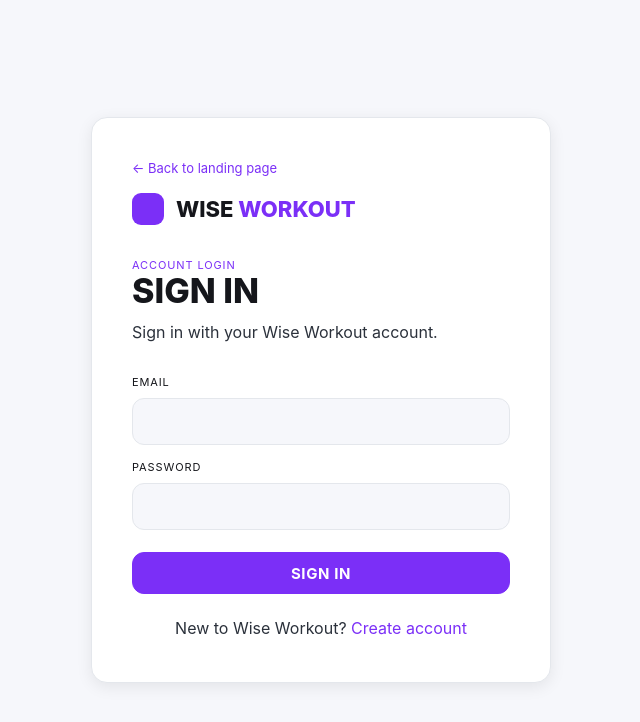
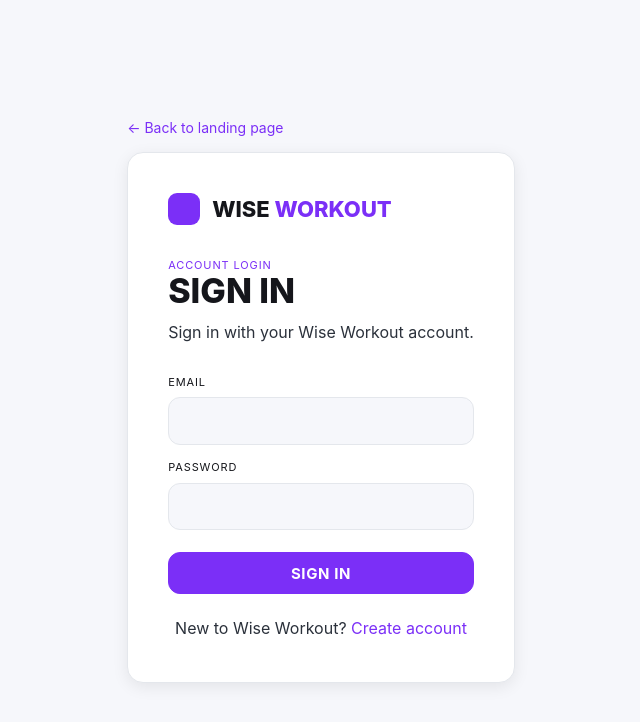
Before and after one commit to cyuanjun/FYP-26-S2-37-app, a Vue app in the folder web/: page /login in a window 1280 px wide. Shown: the top 722 px of the page, without its empty margins (319-959 px from the left). Built offline with nearby package versions, Linux system fonts and the light colour scheme; no server answers.

Commit message:
style(web): back-to-landing link sits above the auth card, not inside it

```diff
--- a/web/src/boundary/ui/auth/ExpertApplicationPage.vue
+++ b/web/src/boundary/ui/auth/ExpertApplicationPage.vue
@@ -87,11 +87,11 @@ async function onSubmit() {
 
 <template>
   <main class="auth-shell">
-    <section class="auth-card wide">
+    <div class="auth-column">
       <div class="auth-back-top">
         <RouterLink to="/" class="auth-link">← Back to landing page</RouterLink>
       </div>
-
+      <section class="auth-card wide">
       <RouterLink to="/" class="auth-brand" aria-label="Wise Workout home">
         <span class="brand-mark" aria-hidden="true"></span>
         <span class="brand-name">Wise <span>Workout</span></span>
@@ -254,7 +254,8 @@ async function onSubmit() {
         Just tracking workouts?
         <RouterLink to="/register" class="auth-link">Register as member</RouterLink>
       </div>
-    </section>
+      </section>
+    </div>
   </main>
 </template>
 
--- a/web/src/boundary/ui/auth/LoginPage.vue
+++ b/web/src/boundary/ui/auth/LoginPage.vue
@@ -37,11 +37,11 @@ async function onSubmit() {
 
 <template>
   <main class="auth-shell">
-    <section class="auth-card">
+    <div class="auth-column">
       <div class="auth-back-top">
         <RouterLink to="/" class="auth-link">← Back to landing page</RouterLink>
       </div>
-
+      <section class="auth-card">
       <RouterLink to="/" class="auth-brand" aria-label="Wise Workout home">
         <span class="brand-mark" aria-hidden="true"></span>
         <span class="brand-name">Wise <span>Workout</span></span>
@@ -81,7 +81,8 @@ async function onSubmit() {
         New to Wise Workout?
         <RouterLink to="/register" class="auth-link">Create account</RouterLink>
       </div>
-    </section>
+      </section>
+    </div>
   </main>
 </template>
 
--- a/web/src/boundary/ui/auth/RegisterPage.vue
+++ b/web/src/boundary/ui/auth/RegisterPage.vue
@@ -41,11 +41,11 @@ async function onSubmit() {
 
 <template>
   <main class="auth-shell">
-    <section class="auth-card">
+    <div class="auth-column">
       <div class="auth-back-top">
         <RouterLink to="/" class="auth-link">← Back to landing page</RouterLink>
       </div>
-
+      <section class="auth-card">
       <RouterLink to="/" class="auth-brand" aria-label="Wise Workout home">
         <span class="brand-mark" aria-hidden="true"></span>
         <span class="brand-name">Wise <span>Workout</span></span>
@@ -120,7 +120,8 @@ async function onSubmit() {
         Applying as an expert?
         <RouterLink to="/expert-application" class="auth-link">Submit expert application</RouterLink>
       </div>
-    </section>
+      </section>
+    </div>
   </main>
 </template>
 
--- a/web/src/boundary/ui/auth/auth.css
+++ b/web/src/boundary/ui/auth/auth.css
@@ -229,7 +229,12 @@
   }
 }
 
+.auth-column {
+  display: grid;
+  gap: 12px;
+  justify-items: start;
+}
+
 .auth-back-top {
-  margin-bottom: 14px;
-  font-size: 13px;
+  font-size: 14px;
 }
```
